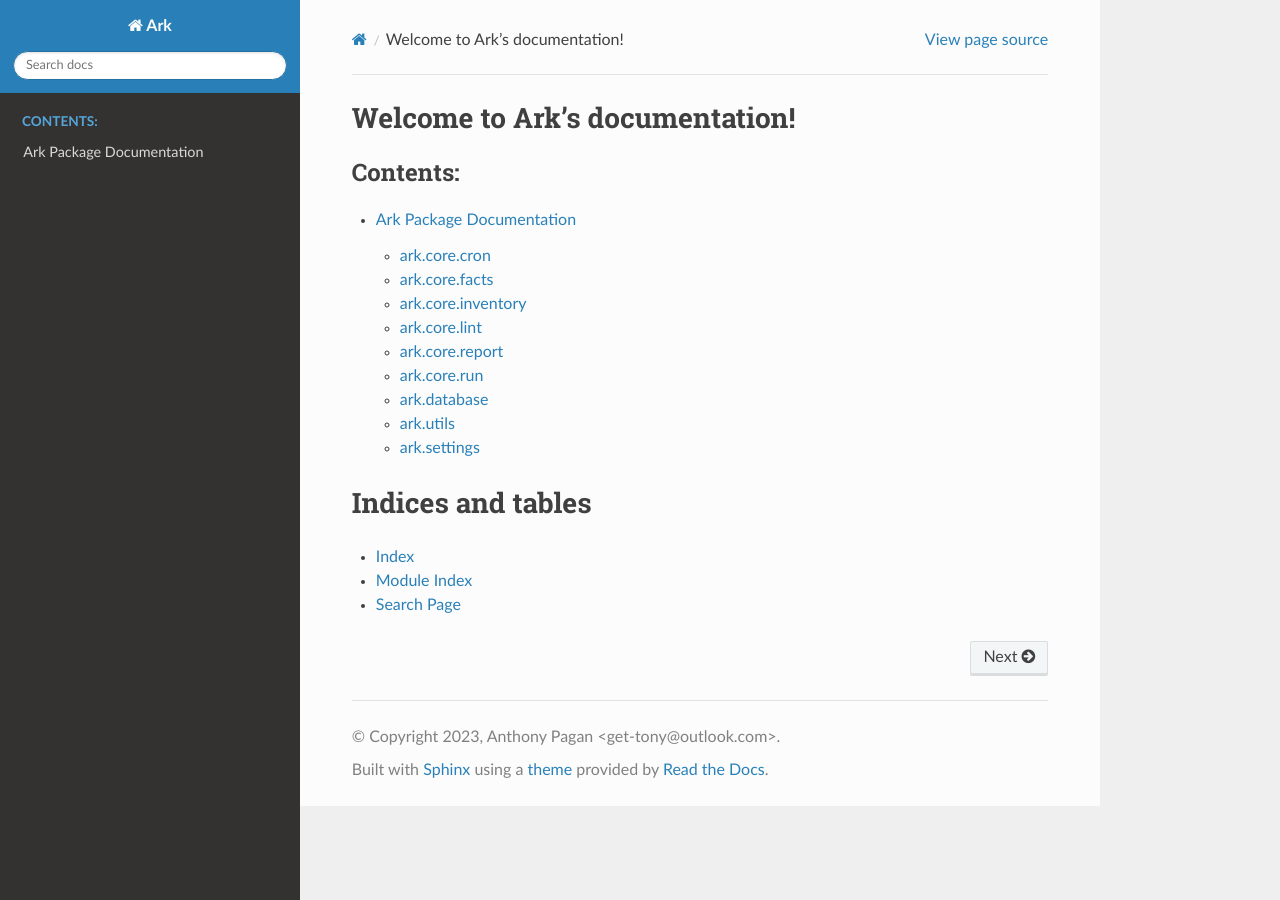
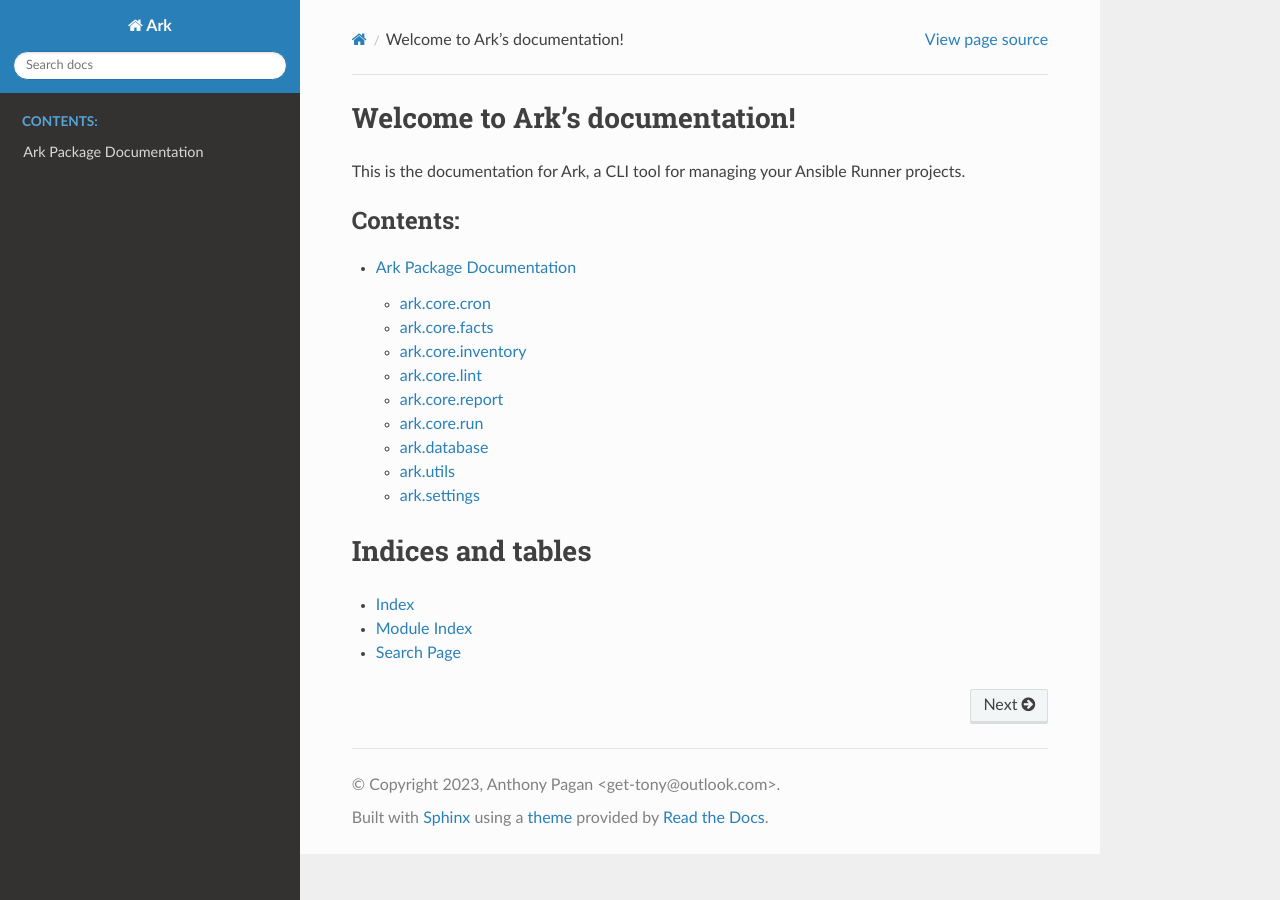
Before and after one commit to Get-Tony/Ark, a Sphinx documentation site: the page built from docs/source/index.rst, in a window 1280 px wide. Built offline with Sphinx 7.4.7 and the Read the Docs theme 2.0.0, drawn with Linux system fonts in a browser that asks for light colours.

Commit message:
Fixes to docs generation

```diff
--- a/docs/source/index.rst
+++ b/docs/source/index.rst
@@ -1,5 +1,7 @@
 Welcome to Ark's documentation!
 ===============================
+
+This is the documentation for Ark, a CLI tool for managing your Ansible Runner projects.
 
 .. toctree::
    :maxdepth: 2
```
Also changed, not shown: 1 other file.
